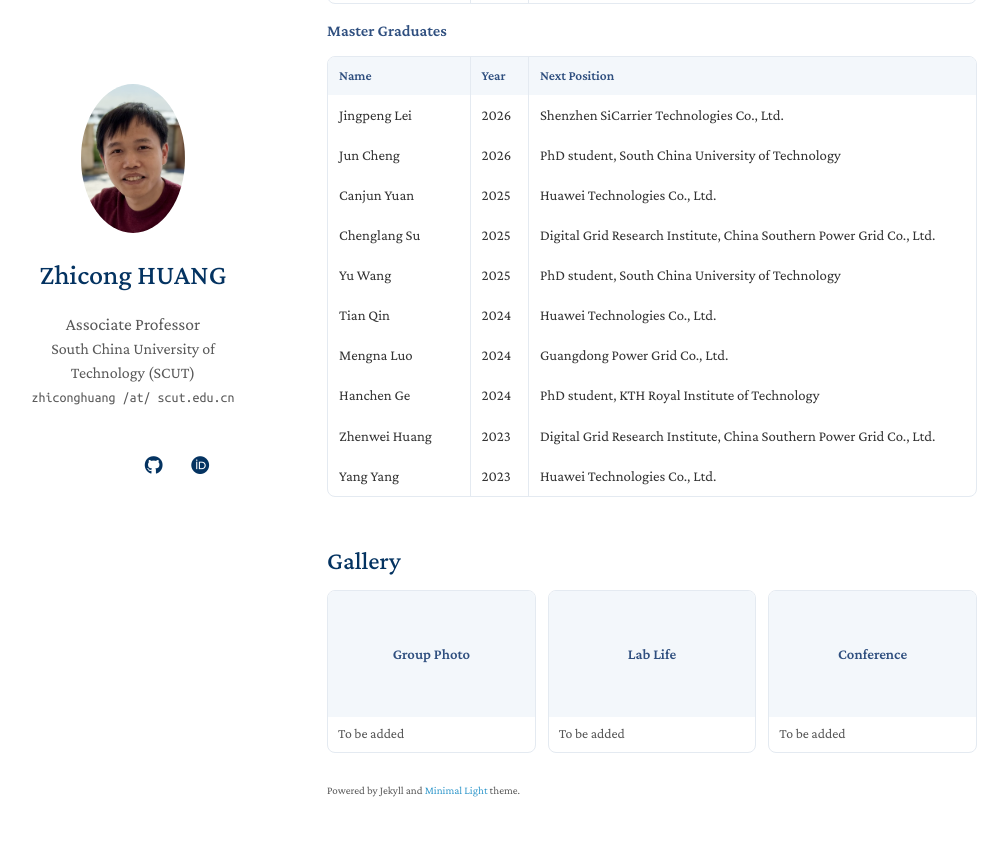
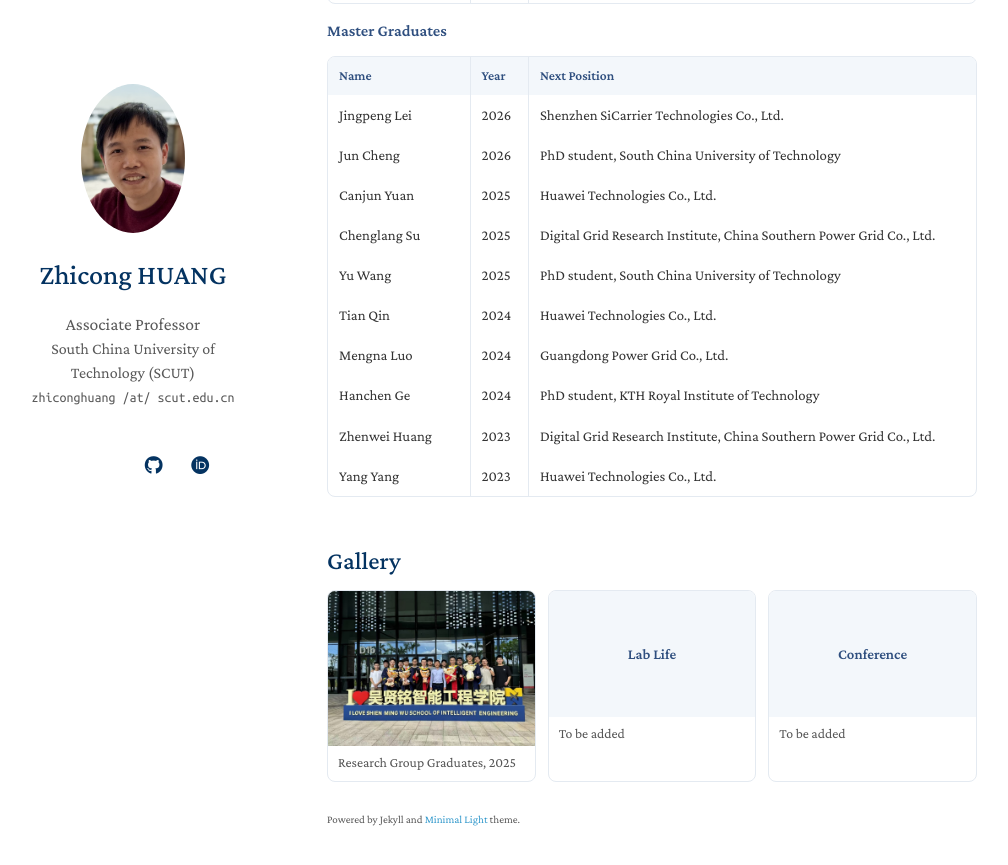
Before and after one commit to forwardhuang/forwardhuang.github.io, a Jekyll site: the page built from index.md, in a window 1280 px wide and 900 px high, scrolled down 4145 px. Shown: the top 865 px of the window, without its empty margins (143-1151 px from the left). Built offline with Jekyll 4.4.1, drawn with Linux system fonts in a browser that asks for light colours; a style sheet for code colours, icons or effects is not loaded; our own code applies the rules of GitHub Pages for plain Markdown files.

Commit message:
Add 2025 graduates photo to gallery

```diff
--- a/_includes/gallery.md
+++ b/_includes/gallery.md
@@ -2,9 +2,11 @@
 <h2 id="gallery" class="section-title">Gallery</h2>
 
 <div class="gallery-grid">
-  <figure class="gallery-item gallery-placeholder">
-    <div>Group Photo</div>
-    <figcaption>To be added</figcaption>
+  <figure class="gallery-item">
+    <a href="./assets/img/gallery-class-2025.jpg" target="_blank" rel="noopener">
+      <img src="./assets/img/gallery-class-2025.jpg" alt="Research group graduation photo, 2025">
+    </a>
+    <figcaption>Research Group Graduates, 2025</figcaption>
   </figure>
   <figure class="gallery-item gallery-placeholder">
     <div>Lab Life</div>
```
Also changed, not shown: assets/img/gallery-class-2025.jpg (added).
